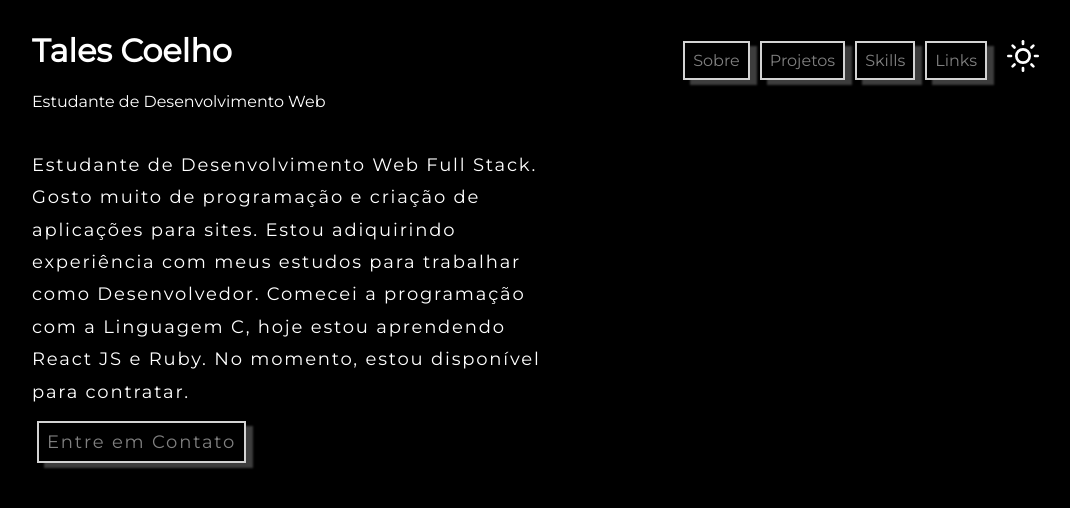
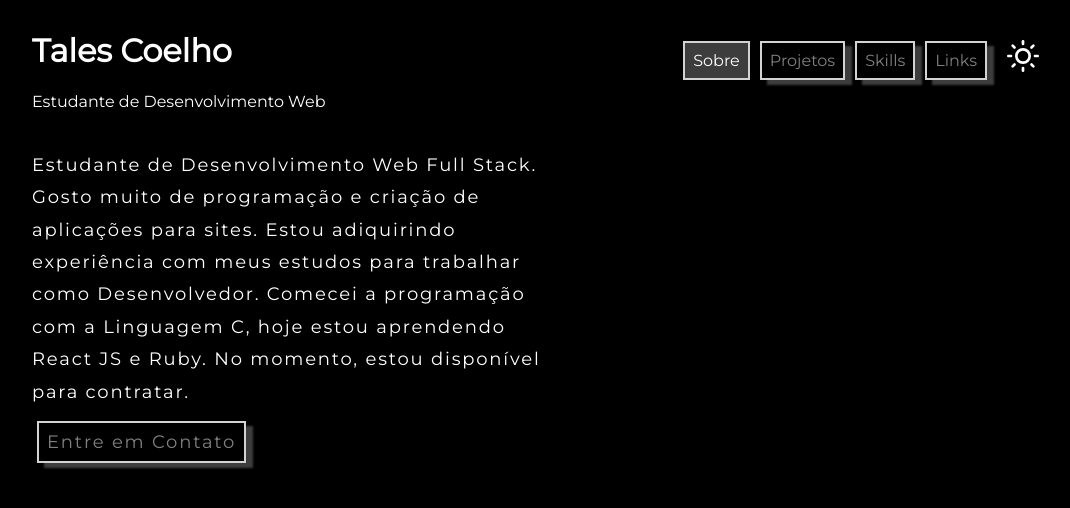
Before and after one commit to talescoelho/portfolio, a React (Create React App) app: page / in a window 1280 px wide. Shown: the top 508 px of the page, without its empty margins (138-1208 px from the left). Built offline with nearby package versions, Linux system fonts and the light colour scheme.

Commit message:
portfolio no git

```diff
--- a/src/components/Navbar.js
+++ b/src/components/Navbar.js
@@ -10,7 +10,7 @@ function Navbar() {
         <span>Estudante de Desenvolvimento Web</span>
         </div>
       <div className="right">
-        <NavLink to="/portfolio" activeClassName='is-active' className="link">Sobre</NavLink>
+        <NavLink exact to="/" activeClassName='is-active' className="link">Sobre</NavLink>
         <NavLink exact to="/projects" activeClassName='is-active' className="link">Projetos</NavLink>
         <NavLink exact to="/skills" activeClassName='is-active' className="link">Skills</NavLink>
         <NavLink exact to="/links" activeClassName='is-active' className="link">Links</NavLink>
```
